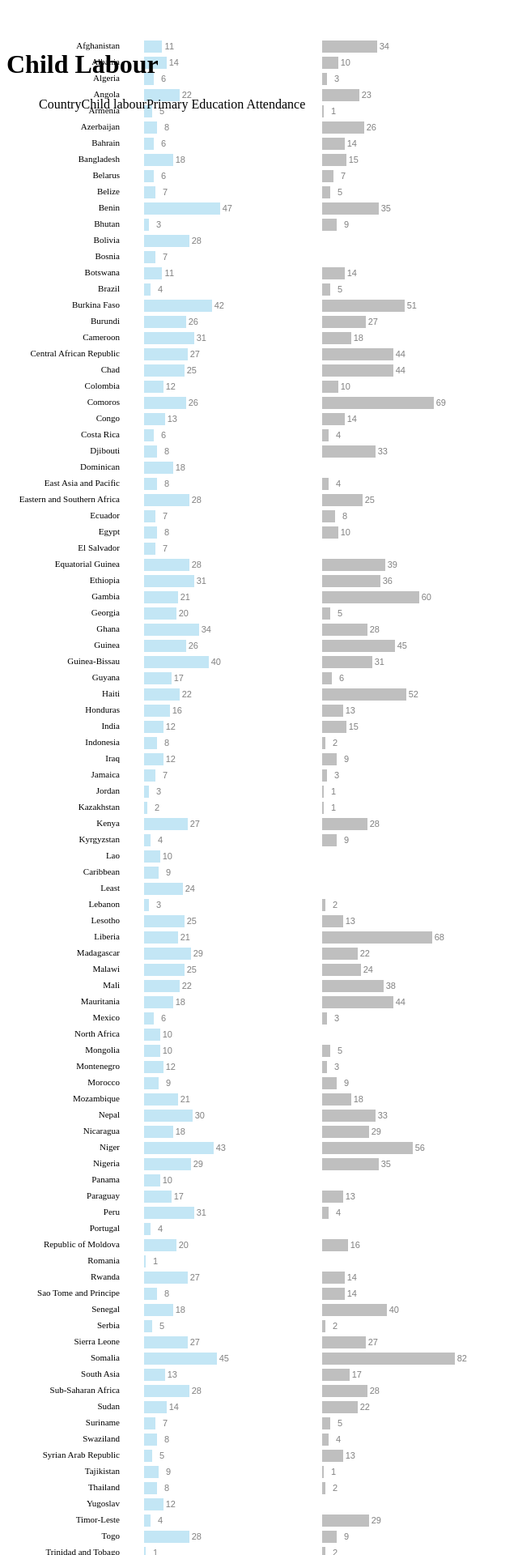
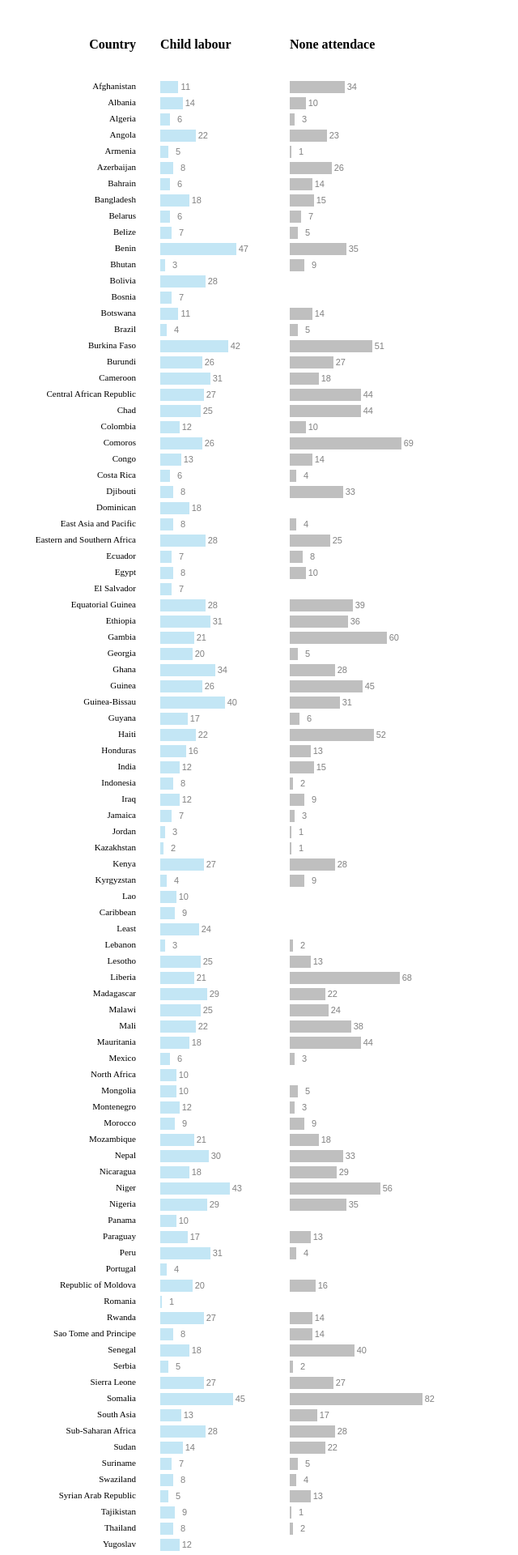
Before and after one commit to kimjihee/kimjihee.github.io, a Jekyll site: the page child labour.html, which Jekyll copies as it is, in a window 1280 px wide. Shown: the top 1920 px of the page at 81% size, without its empty margins (0-640 px from the left). Built offline with Jekyll 4.4.1, drawn with Linux system fonts in a browser that asks for light colours.

Commit message:
modification

```diff
--- a/child labour.html
+++ b/child labour.html
@@ -16,13 +17,22 @@
             top: 0;
             left: 0;
             right: 0;
+        }
 
+        .name {
+            float: left;
+            list-style-type: none;
         }
-        .name {float:left;
-        list-style-type:none;}
-        ---------data------------------------------------------------------------ .iamSvg {
+
+        h1 {
+            display: none;
+            padding: 0;
+            margin: 0;
+        }
+
+        ---------------------------------------------------------------------data--- .IamSVG {
             position: absolute;
-            top: 5rem;
+            top: 6rem;
             left: 3rem;
         }
 
@@ -37,22 +47,25 @@
         .label {
             text-align: right;
         }
-
     </style>
     <script src="d3.min.js" type="text/javascript"></script>
 </head>
 
 <body>
-    <svg height="3000" width="700" class="iamSvg">
-    </svg>
     <div class="top">
         <h1>Child Labour</h1>
-       <ul>
-        <li class="name">Country</li>
-        <li class="name">Child labour</li>
-            <li class="name"> Primary Education Attendance</li></ul>
+
     </div>
     <p> </p>
+
+    <svg height="3000" width="700" class="iamSvg">
+        <text x='160' y='20' fill='black' text-anchor="end" text-size='2rem' font-weight='bolder'>Country</text>
+        <text x='190' y='20' fill='black' text-size='2rem' font-weight='bolder'>Child labour</text>
+        <text x='350' y='20' fill='black' text-size='2rem' font-weight='bolder'>None attendace
+            <br>in primary education </text>
+    </svg>
+
+
 
     <script>
         var dataSet = [];
@@ -132,18 +145,23 @@
             });
         });
 
-        // Draw
+
+
+
+
+
+        //*******----------------------------Draw------------------------------------********
+        var height = 50;
 
         function redraw() {
             var rects = d3.select('svg').selectAll('.label').data(dataSet);
             rects.enter()
                 .append('text')
                 .attr('class', 'label')
-                .attr('x', 140)
+                .attr('x', 160)
                 .attr('fill', 'black')
                 .attr('text-anchor', 'end')
                 .attr('font-size', '11px');
-            //숫자를 넣어보려고 했는데 잘 안됐는데 도대체 이건 뭔지 모르겠어요.이것은 텍스트를 넣은것이다!!!!!!!!!!!!!!!!!!!!!!!!!!!
 
             // Exit
             rects.exit()
@@ -151,7 +169,7 @@
 
             // Update
             rects.attr('y', function (_, i) {
-                    return 20 + i * 20;
+                    return 20 + height + i * 20;
                 })
                 .text(function (d) {
                     return d['Country'];
@@ -175,7 +193,7 @@
 
             // Update
             rects.attr('y', function (_, i) {
-                    return 10 + i * 20;
+                    return 10 + height + i * 20;
                 })
                 .transition()
                 .attr('width', function (d) {
@@ -186,13 +204,13 @@
             rects.enter()
                 .append('text')
                 .text(function (d) {
-                    return d['Labour'];
+                    return (d['Labour']);
                 })
                 .attr('x', function (d) {
-                    return (d['Labour']) * 2 + 185;
+                    return (d['Labour']) * 2 + 205;
                 })
                 .attr('y', function (_, i) {
-                    return 20.5 + i * 20;
+                    return 20.5 + height + i * 20;
                 })
                 .attr('font-family', 'sans-serif')
                 .attr('font-size', '11px')
@@ -210,10 +228,10 @@
                     return (100 - d['Attend']);
                 })
                 .attr('x', function (d) {
-                    return (100 - d['Attend']) * 2 + 405;
+                    return (100 - d['Attend']) * 2 + 365;
                 })
                 .attr('y', function (_, i) {
-                    return 20.5 + i * 20;
+                    return 20.5 + height + i * 20;
 
 
                 })
@@ -237,15 +255,13 @@
 
             // Update
             rects.attr('y', function (_, i) {
-                    return 10 + i * 20;
+                    return 10 + height + i * 20;
                 })
                 .transition()
                 .attr('width', function (d) {
                     return (100 - d['Attend'] || 0) * 2;
                 });
         }
-
-
 
         function write() {
             var countryName = d3.select('body').selectAll('p').data(dataSet);
```
Also changed, not shown: other parts of child labour.html (+3 -2 lines).
